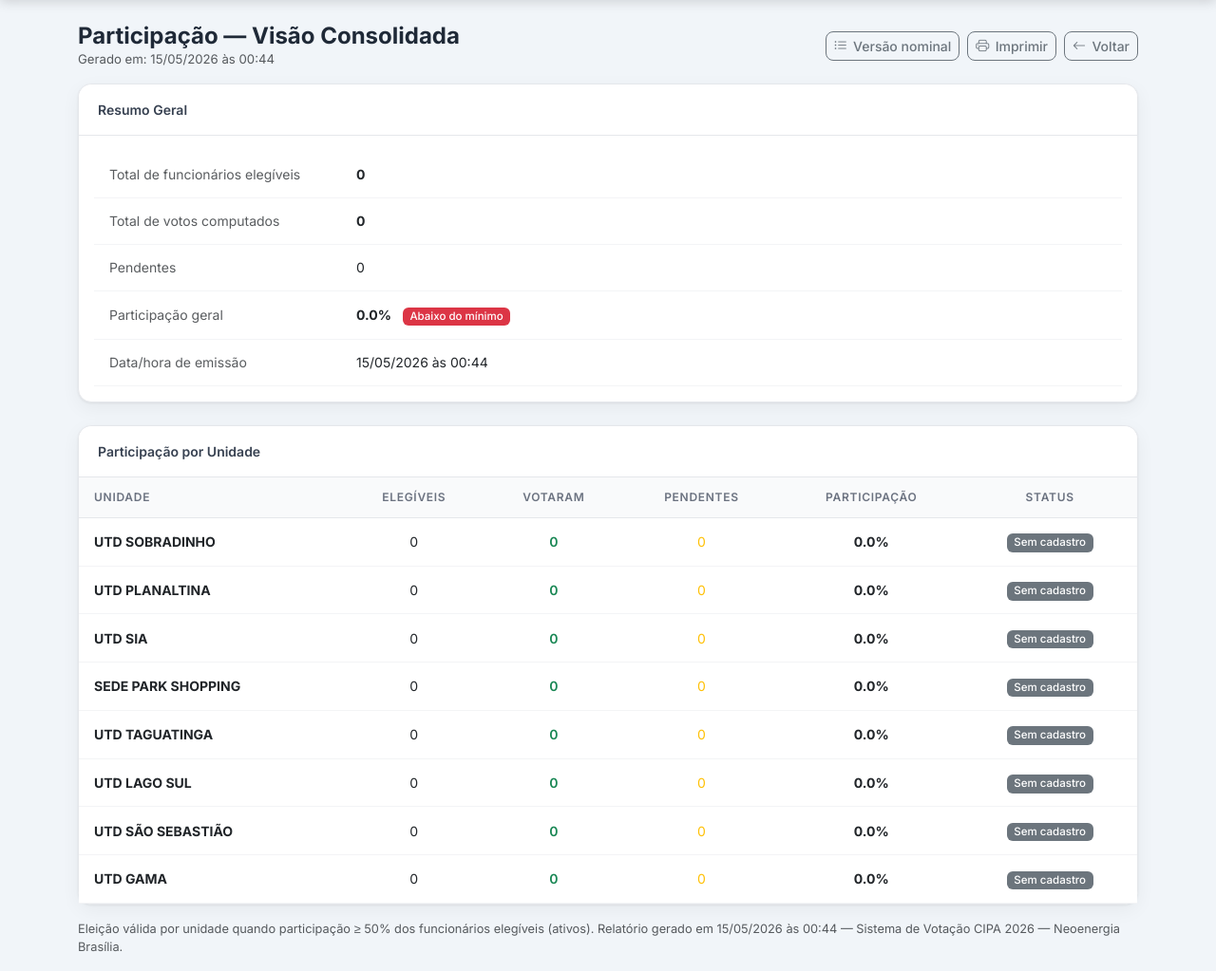
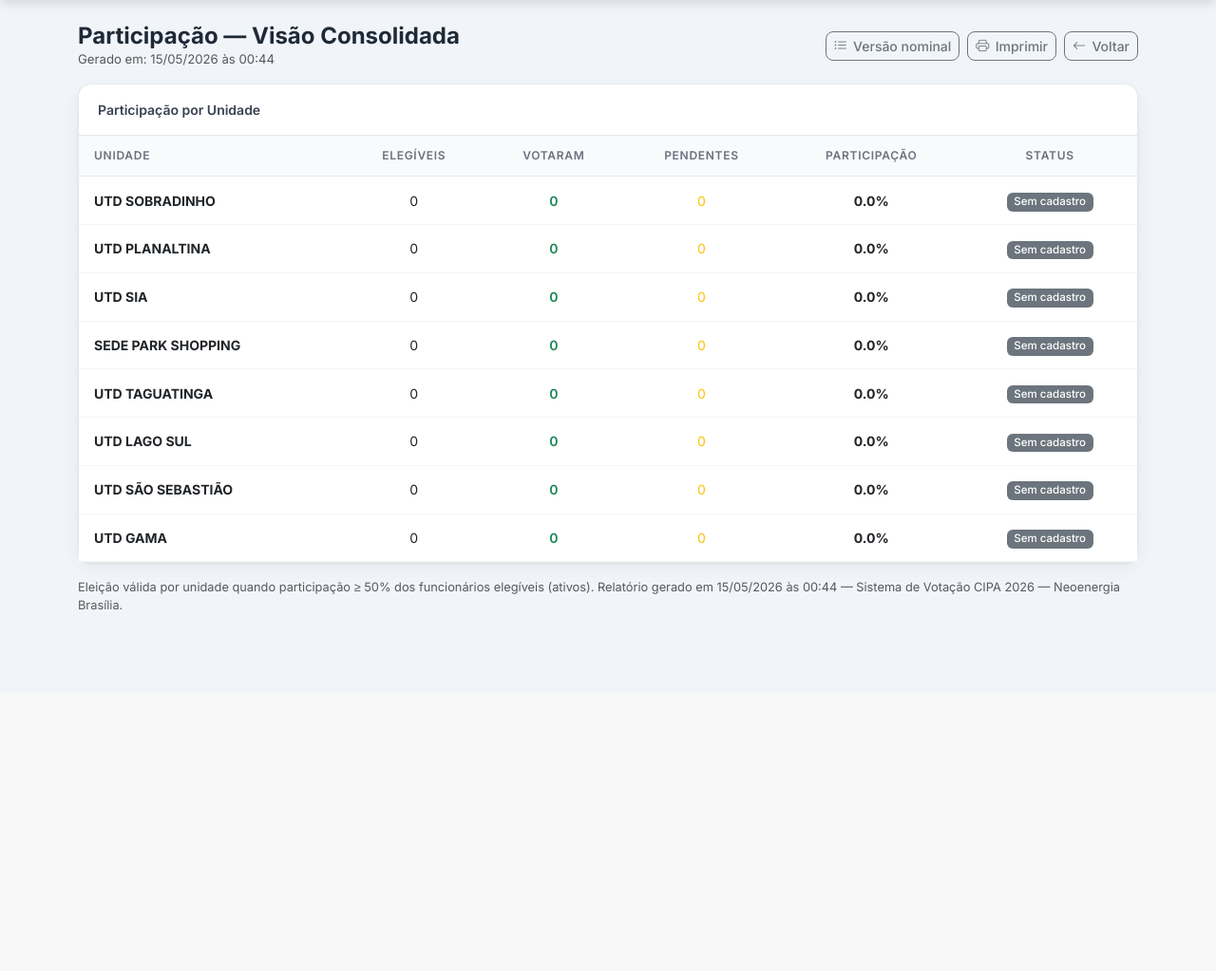
Before and after one commit to Kaiodrx/Projeto-Cipa-2026, a Flask app: page /admin/relatorio/participacao/dashboard in a window 1280 px wide. Shown: the part 70-1093 px from the top of the page at 95% size. After the commit the page ends 713 px from the top, so only its background shows below. Run offline with Flask 3, Linux system fonts and the light colour scheme; the visitor is signed in with stand-in values (Sample User, id 1); data that the repository does not hold is empty.

Commit message:
Update participacao_dashboard.html

```diff
--- a/templates/admin/relatorios/participacao_dashboard.html
+++ b/templates/admin/relatorios/participacao_dashboard.html
@@ -26,42 +26,6 @@
     <h5>Visão Consolidada por Unidade</h5>
     <p class="text-muted">Gerado em: {{ now }}</p>
     <hr>
-</div>
-
-{# Totalizador geral #}
-<div class="card mb-4">
-    <div class="card-header fw-semibold">Resumo Geral</div>
-    <div class="card-body">
-        <table class="table table-sm mb-0">
-            <tr>
-                <td class="text-muted" style="width:260px;">Total de funcionários elegíveis</td>
-                <td><strong>{{ dados.total }}</strong></td>
-            </tr>
-            <tr>
-                <td class="text-muted">Total de votos computados</td>
-                <td><strong>{{ dados.votaram }}</strong></td>
-            </tr>
-            <tr>
-                <td class="text-muted">Pendentes</td>
-                <td>{{ dados.pendentes }}</td>
-            </tr>
-            <tr>
-                <td class="text-muted">Participação geral</td>
-                <td>
-                    <strong>{{ dados.percentual }}%</strong>
-                    {% if dados.valida %}
-                    <span class="badge bg-success ms-2">Válida</span>
-                    {% else %}
-                    <span class="badge bg-danger ms-2">Abaixo do mínimo</span>
-                    {% endif %}
-                </td>
-            </tr>
-            <tr>
-                <td class="text-muted">Data/hora de emissão</td>
-                <td>{{ now }}</td>
-            </tr>
-        </table>
-    </div>
 </div>
 
 {# Por unidade #}
```
